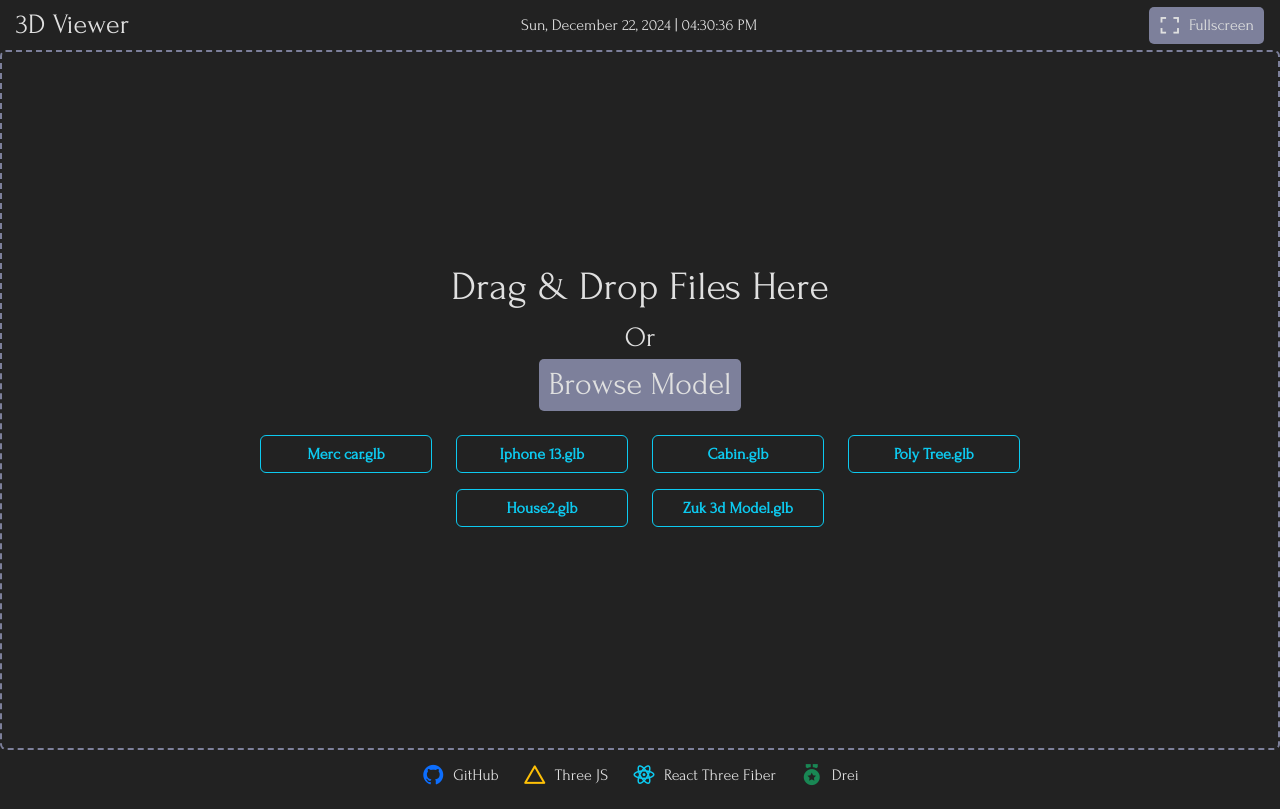
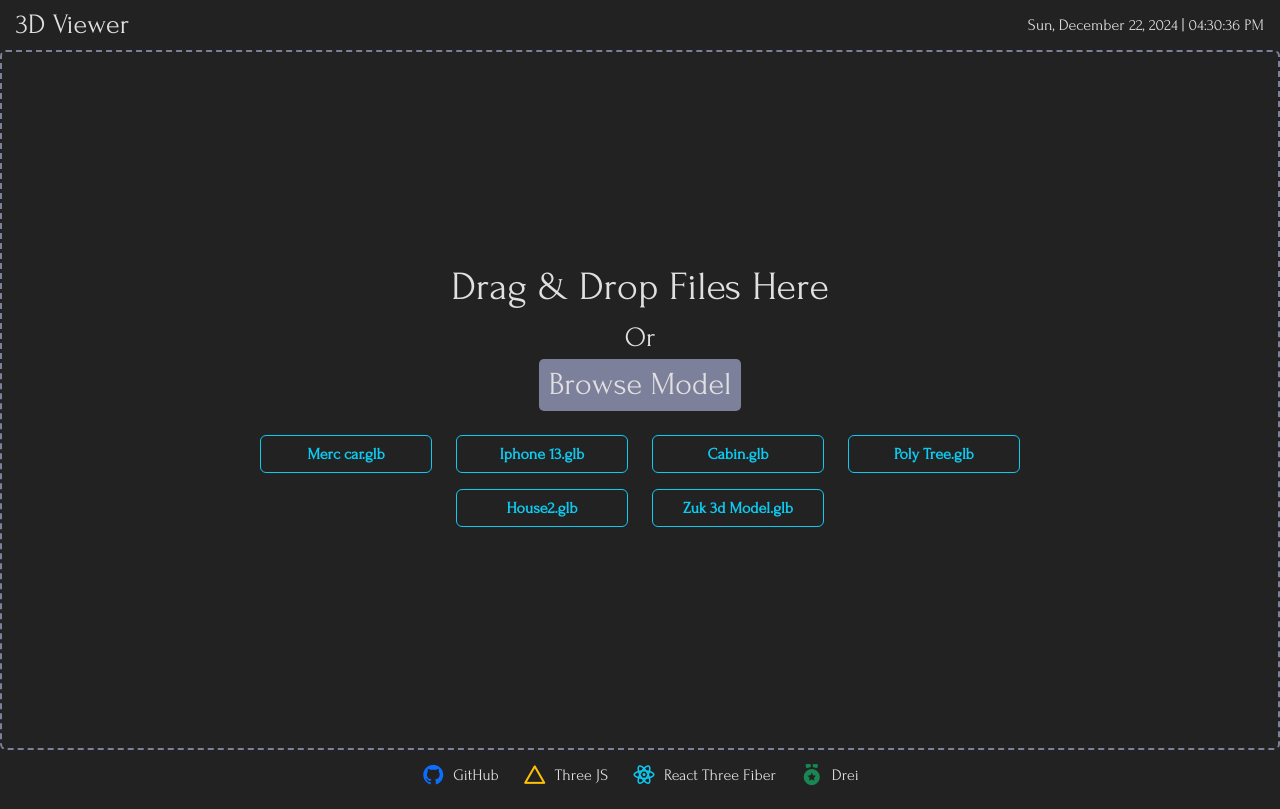
Before and after one commit to Omkarkumbhar47/3D-Viewer, a React (Create React App) app: page / in a window 1280 px wide. Built offline with nearby package versions, Linux system fonts and the light colour scheme.

Commit message:
remove full scrren button

```diff
--- a/src/components/Header.js
+++ b/src/components/Header.js
@@ -4,7 +4,7 @@ import { Link } from "react-router-dom";
 function Header() {
   const [currentTime, setCurrentTime] = useState(new Date());
 
-  const [fullScreenOn, setFullScreenOn] = useState(false);
+  // const [fullScreenOn, setFullScreenOn] = useState(false);
 
   // Update the time every second
   useEffect(() => {
@@ -30,38 +30,38 @@ function Header() {
   }).replace("at" ,"|");
   const currentTimeString = currentTime.toLocaleTimeString();
 
-  const toggleFullScreen = () => {
-    setFullScreenOn(fullScreenOn);
-    if (
-      document.fullscreenElement ||
-      document.webkitFullscreenElement ||
-      document.mozFullScreenElement ||
-      document.msFullscreenElement
-    ) {
-      // Exit fullscreen mode
-      if (document.exitFullscreen) {
-        document.exitFullscreen();
-      } else if (document.webkitExitFullscreen) {
-        document.webkitExitFullscreen();
-      } else if (document.mozCancelFullScreen) {
-        document.mozCancelFullScreen();
-      } else if (document.msExitFullscreen) {
-        document.msExitFullscreen();
-      }
-    } else {
-      // Enter fullscreen mode
-      const element = document.documentElement;
-      if (element.requestFullscreen) {
-        element.requestFullscreen();
-      } else if (element.webkitRequestFullscreen) {
-        element.webkitRequestFullscreen();
-      } else if (element.mozRequestFullScreen) {
-        element.mozRequestFullScreen();
-      } else if (element.msRequestFullscreen) {
-        element.msRequestFullscreen();
-      }
-    }
-  };
+  // const toggleFullScreen = () => {
+  //   setFullScreenOn(fullScreenOn);
+  //   if (
+  //     document.fullscreenElement ||
+  //     document.webkitFullscreenElement ||
+  //     document.mozFullScreenElement ||
+  //     document.msFullscreenElement
+  //   ) {
+  //     // Exit fullscreen mode
+  //     if (document.exitFullscreen) {
+  //       document.exitFullscreen();
+  //     } else if (document.webkitExitFullscreen) {
+  //       document.webkitExitFullscreen();
+  //     } else if (document.mozCancelFullScreen) {
+  //       document.mozCancelFullScreen();
+  //     } else if (document.msExitFullscreen) {
+  //       document.msExitFullscreen();
+  //     }
+  //   } else {
+  //     // Enter fullscreen mode
+  //     const element = document.documentElement;
+  //     if (element.requestFullscreen) {
+  //       element.requestFullscreen();
+  //     } else if (element.webkitRequestFullscreen) {
+  //       element.webkitRequestFullscreen();
+  //     } else if (element.mozRequestFullScreen) {
+  //       element.mozRequestFullScreen();
+  //     } else if (element.msRequestFullscreen) {
+  //       element.msRequestFullscreen();
+  //     }
+  //   }
+  // };
 
   return (
     <div className="d-flex justify-content-between align-items-center w-100">
@@ -101,7 +101,7 @@ function Header() {
     </div> */}
 
     {/* Fullscreen Controls */}
-    <div className="controls d-none d-sm-block">
+    {/* <div className="controls d-none d-sm-block">
       {fullScreenOn ? (
         <button
           className="ThreeDButton ThreeDElem"
@@ -121,7 +121,7 @@ function Header() {
           <div className="ms-2">Fullscreen</div>
         </button>
       )}
-    </div>
+    </div> */}
   </div>
   );
 }
```
